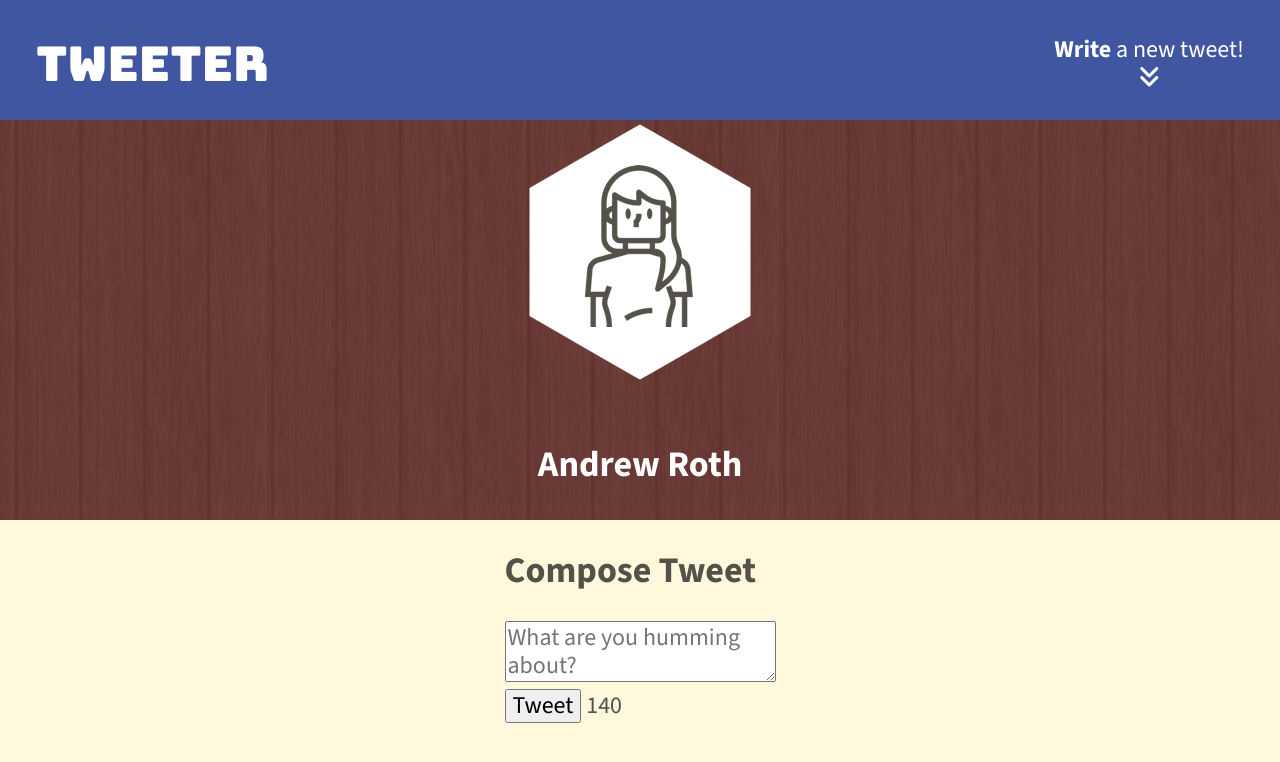
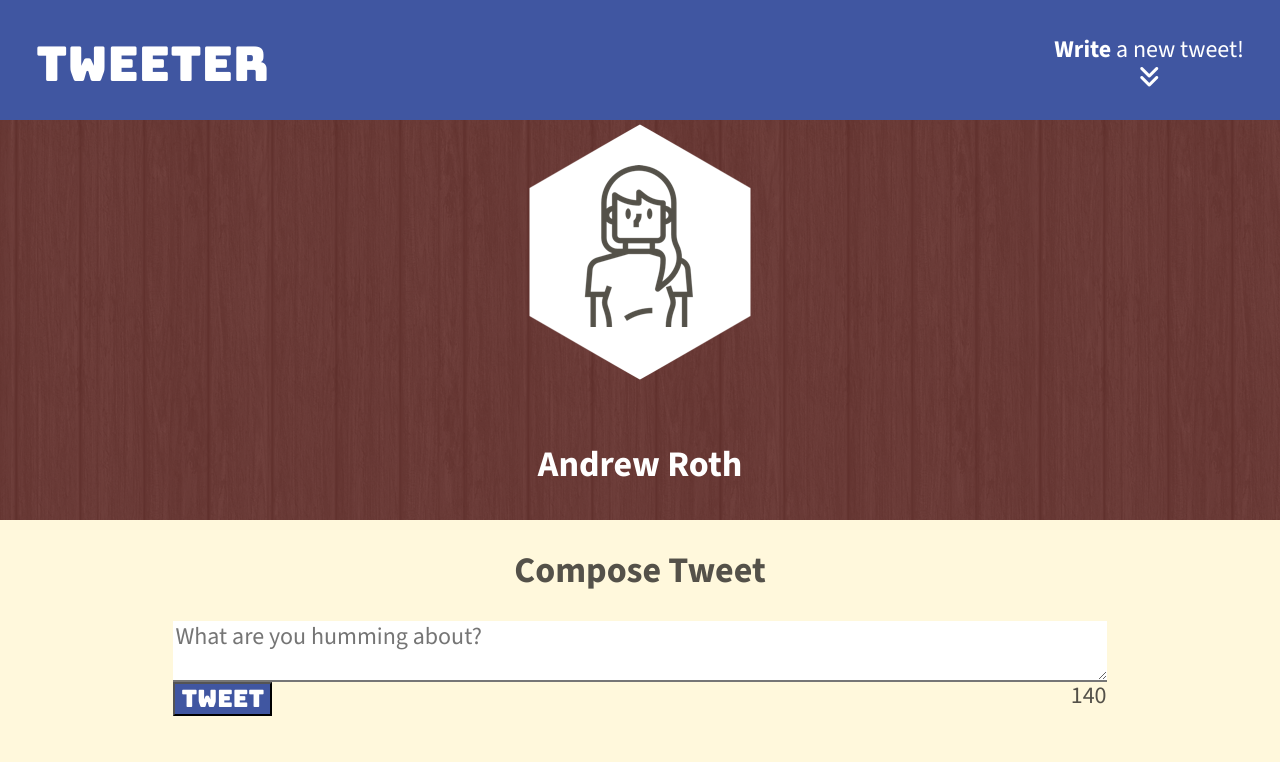
Before and after one commit to 1AndrewR/tweeter, a website: page public/index.html in a window 1280 px wide. Drawn offline with nearby package versions, Linux system fonts and the light colour scheme.

Commit message:
new tweet form styled

```diff
--- a/public/index.html
+++ b/public/index.html
@@ -15,6 +15,7 @@
     <link rel="stylesheet" href="/styles/layout.css" type="text/css" />
     <link rel="stylesheet" href="/styles/nav.css" type="text/css" />
     <link rel="stylesheet" href="/styles/header.css" type="text/css" />
+    <link rel="stylesheet" href="/styles/new-tweet.css" type="text/css" />
     <!-- External JS -->
     <script src="https://ajax.googleapis.com/ajax/libs/jquery/3.4.1/jquery.min.js"></script>
 
@@ -52,7 +53,7 @@
         <h2>Compose Tweet</h2>
         <form action="/tweets" method="POST">
           <textarea name="text" id="tweet-text" placeholder="What are you humming about?"></textarea>
-          <div>
+          <div class="formBottom">
             <button type="submit">Tweet</button>
             <output name="counter" class="counter" for="tweet-text">140</output>
           </div>
--- /dev/null
+++ b/public/styles/new-tweet.css
@@ -0,0 +1,30 @@
+.new-tweet {
+  display: flex;
+  flex-direction: column;
+  width: inherit;
+  justify-content: center;
+  align-items: center;
+}
+
+form {
+  display: flex;
+  flex-direction: column;
+  width: inherit;
+}
+
+.formBottom {
+  display: flex;
+  flex-direction: row;
+  justify-content: space-between;
+}
+
+button {
+  background-color: #4056A1;
+  font-family: "Bungee", serif;
+  color: #FFFFFF;
+}
+
+textarea {
+  outline: 0;
+  border-width: 0 0 2px;
+}
```
